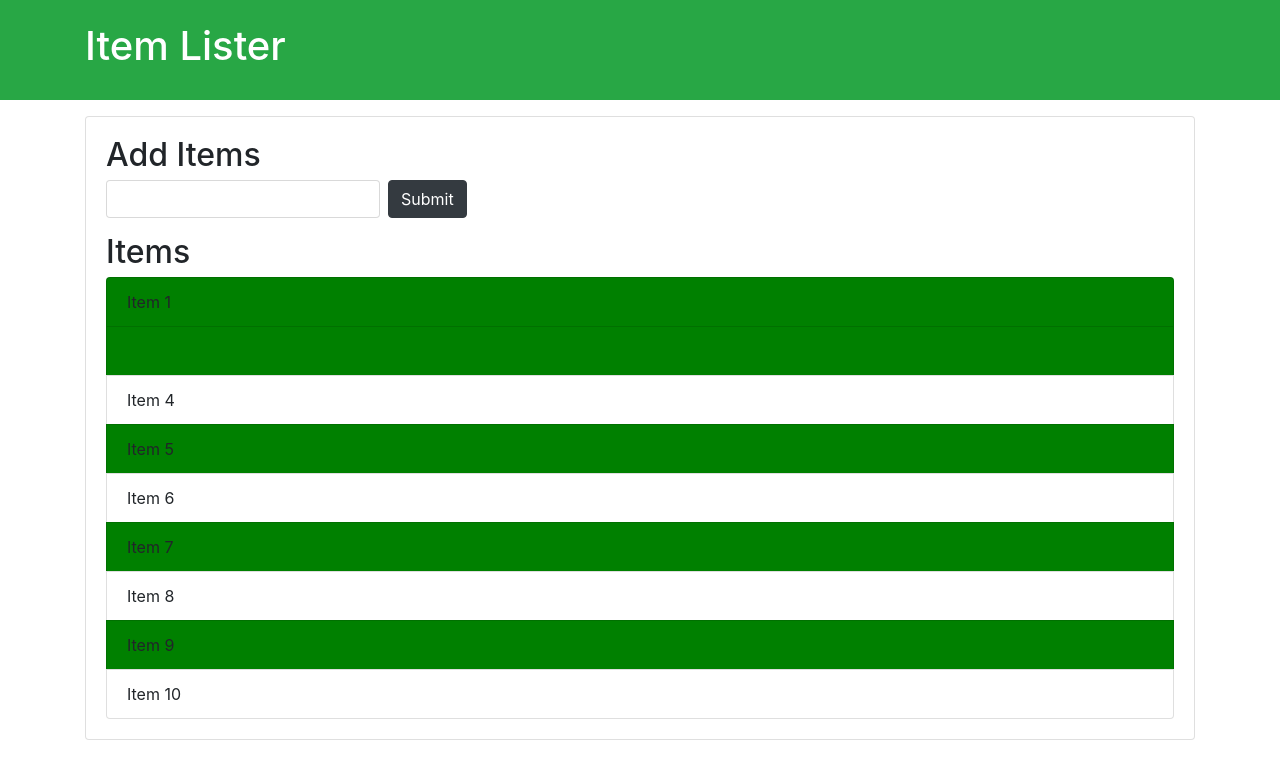
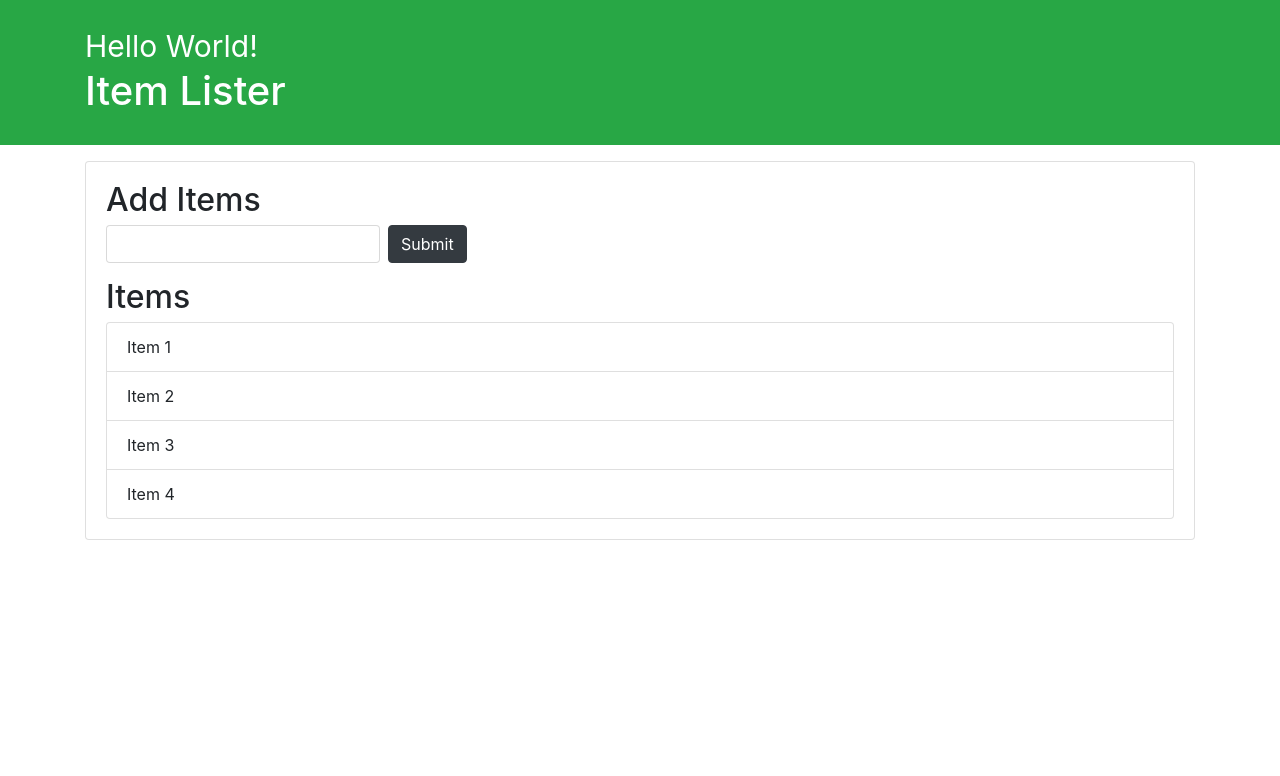
Before and after one commit to shubhamv387/testRepo2, a plain HTML site: page index.html in a window 1280 px wide. Drawn offline with nearby package versions, Linux system fonts and the light colour scheme.

Commit message:
Creating Nodes and Modifying Dom

```diff
--- a/index.html
+++ b/index.html
@@ -33,30 +33,77 @@
           <li class="list-group-item">Item 2</li>
           <li class="list-group-item">Item 3</li>
           <li class="list-group-item">Item 4</li>
-          <li class="list-group-item">Item 5</li>
-          <li class="list-group-item">Item 6</li>
-          <li class="list-group-item">Item 7</li>
-          <li class="list-group-item">Item 8</li>
-          <li class="list-group-item">Item 9</li>
-          <li class="list-group-item">Item 10</li>
         </ul>
       </div>
     </div>
+    <script>
+      var listItem = document.querySelector("#items");
 
-    <script>
-      // QUERYSELECTOR
-      var secondItem = document.querySelector(".list-group-item:nth-child(2)");
-      var thirdItem = document.querySelector(".list-group-item:nth-child(3)");
-      secondItem.style.background = "green";
-      thirdItem.style.display = "none";
+      // parentElement
+      // console.log(listItem.parentElement);
+      // listItem.parentElement.style.background = "#ccc";
+      // console.log(listItem.parentElement.parentElement.parentElement);
 
-      // QUERYSELECTORALL
-      var liByquerySelectorAll = document.querySelectorAll("li");
-      liByquerySelectorAll[1].style.color = "green";
-      var odd = document.querySelectorAll("li:nth-child(odd)");
-      for (let i = 0; i < odd.length; i++) {
-        odd[i].style.background = "green";
-      }
+      // lastelementchild
+      // console.log(listItem.lastElementChild);
+      // listItem.lastElementChild.style.background = "#ccc";
+
+      // lastChild
+      // console.log(listItem.lastChild);
+
+      // firstElementChild
+      //console.log(listItem.firstElementChild);
+      // listItem.firstElementChild.style.background = "#ccc";
+
+      // firstChild
+      // console.log(listItem.firstChild);
+
+      // nextSibling
+      // console.log(listItem.nextSibling);
+
+      // nextElementSibling
+      // console.log(listItem.nextElementSibling);
+
+      // previousSibling
+      // console.log(listItem.previousSibling);
+
+      // previousElementSibling
+      // console.log(listItem.previousElementSibling);
+      // listItem.previousElementSibling.textContent = "Hello Title";
+
+      // createElement
+      var newDiv = document.createElement("div");
+      //add class
+      newDiv.className = "newDiv";
+      //add id
+      newDiv.id = "newDiv";
+      // console.log(newDiv);
+
+      // setAttribute
+      newDiv.setAttribute("title", "newDiv");
+
+      // createTextNode
+      var newDivText = document.createTextNode("Hello World!");
+      // console.log(newDivText);
+
+      // appendChild
+      newDiv.appendChild(newDivText);
+
+      console.log(newDiv);
+
+      var container = document.querySelector("header .container");
+      var h1 = document.querySelector("header h1");
+
+      container.insertBefore(newDiv, h1);
+      newDiv.style.fontSize = "30px";
+
+      /* // childNode
+      console.log(listItem.childNodes);
+
+      // children
+      console.log(listItem.children);
+      console.log(listItem.children[1]);
+      listItem.children[1].style.background = "green"; */
     </script>
   </body>
 </html>
```
